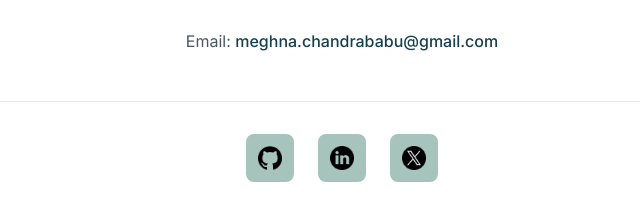
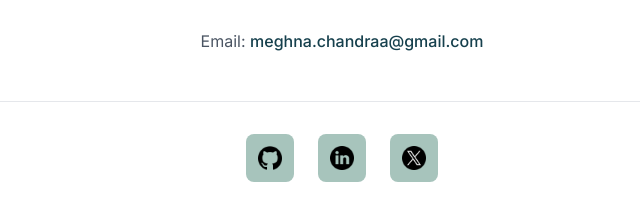
Before and after one commit to m3ghnaa/m3ghnaa.github.io, a plain HTML site: page index.html in a window 1280 px wide. Shown: the part 9188-9389 px from the top of the page, 298-938 px from the left. Drawn offline with nearby package versions, Linux system fonts and the light colour scheme.

Commit message:
update email address

```diff
--- a/index.html
+++ b/index.html
@@ -608,7 +608,7 @@ I work with HTML, CSS, JavaScript, and the MERN stack to turn ideas into functio
         <img src="assets/contact.png" alt="Contact Image" class="mx-auto w-64 h-auto" />
         <p class="text-body text-gray-600 mb-8">Ready to bring your business online?</p>
         <p class="text-gray-600">
-          Email: <a href="mailto:meghna.chandrababu@gmail.com" class="text-custom font-medium hover:underline">meghna.chandrababu@gmail.com</a>
+          Email: <a href="mailto:meghna.chandraa@gmail.com" class="text-custom font-medium hover:underline">meghna.chandraa@gmail.com</a>
         </p>
       </div>
 
```
